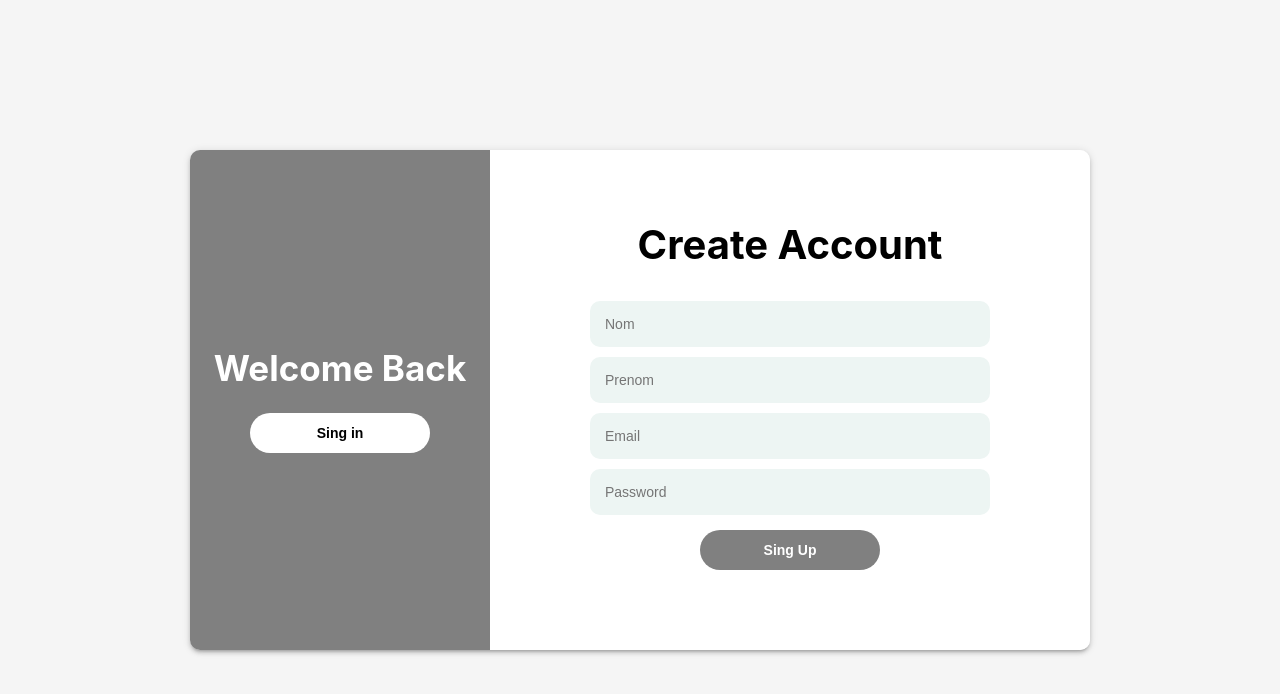
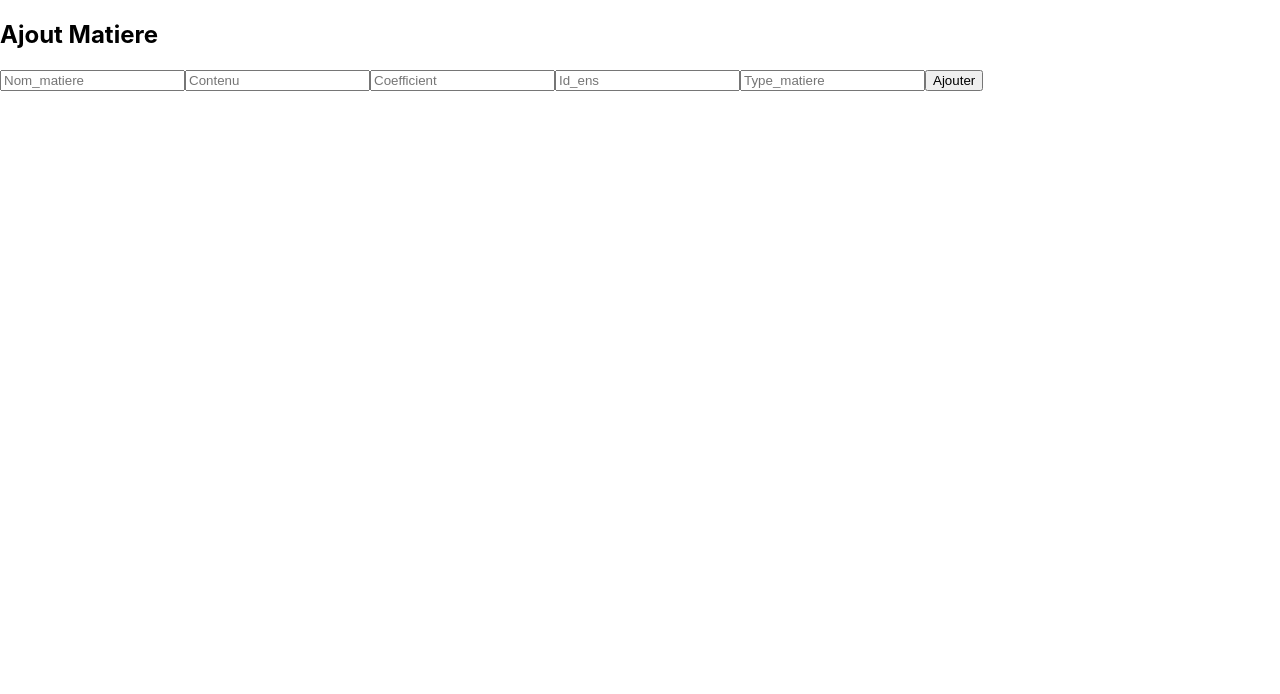
Before and after one commit to Dalel1akremi/gestion-des-notes, a React (Create React App) app in the folder frontend/: page / in a window 1280 px wide. Shown: the top 694 px of the page. Built offline with nearby package versions, Linux system fonts and the light colour scheme.

Commit message:
feat add` affiche  ajout modif archiver matiere `frontend

```diff
--- a/frontend/package.json
+++ b/frontend/package.json
@@ -8,6 +8,7 @@
     "@testing-library/user-event": "^13.5.0",
     "axios": "^1.6.2",
     "react": "^18.2.0",
+    "react-bootstrap": "^2.9.1",
     "react-dom": "^18.2.0",
     "react-router-dom": "^6.20.0",
     "react-scripts": "5.0.1",
--- a/frontend/src/App.js
+++ b/frontend/src/App.js
@@ -1,5 +1,5 @@
 import React from "react";
-import SignupAdmn from "./components/SignupAdmn";
+import AjoutMatiere from "./components/ajoutMatiere";
 
 import './App.css';
 
@@ -7,7 +7,7 @@ function App() {
   return (
 
       <div>
-        <SignupAdmn />
+        <AjoutMatiere />
       </div>
 
 
--- /dev/null
+++ b/frontend/src/components/affichematiere.css
@@ -0,0 +1,101 @@
+
+
+
+  h2{
+
+    text-align: center;
+    font-weight: bold;
+  }
+
+.section-container {
+  margin-top: 10%;
+  border: 1px solid #ccc;
+  background-color: rgba(255, 255, 255, 0.9);
+padding: 2%;
+width: 60%;
+
+}
+
+
+
+
+.category-list li {
+  display: flex;
+  justify-content: space-between;
+  align-items: center;
+  margin-bottom: 10px;
+  font-size: 15px;
+}
+
+.category-list button {
+  margin-left: 10px;
+  background-color: #ff6b6b;
+  color: #fff;
+  border: none;
+  padding: 5px 10px;
+  cursor: pointer;
+  align-self: flex-start;
+}
+
+.category-list button:hover {
+  background-color: #ff4848;
+}
+
+.input-field {
+  width: 100%;
+  padding: 5px;
+  margin-bottom: 10px;
+  border: 1px solid #ccc;
+  border-radius: 4px;
+}
+
+.add-button {
+  background-color: #5bc0de;
+  color: #fff;
+  border: none;
+  padding: 10px 20px;
+  cursor: pointer;
+}
+
+.add-button:hover {
+  background-color: #31b0d5;
+}
+
+.budget-section {
+  margin-top: 40px;
+}
+
+.budget-label {
+  font-size: 30px;
+}
+
+.budget-input {
+  width: 100%;
+  padding: 5px;
+  margin: 5px 0;
+  border: 1px solid #ccc;
+  border-radius: 4px;
+}
+
+.save-budget-button {
+  background-color: #5bc0de;
+  color: #fff;
+  border: none;
+  padding: 10px 20px;
+  cursor: pointer;
+}
+
+.save-budget-button:hover {
+  background-color: #31b0d5;
+}
+.success-message {
+  position: absolute;
+  bottom: -190px; /* Adjust the distance from the bottom as needed */
+  left: 50%;
+  transform: translateX(-50%);
+  background-color: green; /* Change to your desired background color */
+  color: white; /* Change to your desired text color */
+  padding: 10px 20px;
+  border-radius: 5px;
+  font-weight: bold;
+}
--- /dev/null
+++ b/frontend/src/components/ajoutMatiere.jsx
@@ -0,0 +1,99 @@
+import React, { useState, useEffect } from 'react';
+import axios from 'axios';
+
+const AjoutMatiere = () => {
+    const [type_matiere, setType_matiere] = useState('');
+    const [nom_matiere, setNom_Matiere] = useState('');
+    const [coefficient, setCoefficient] = useState('');
+    const [contenu, setContenu] = useState('');
+    const [id_ens, setId_ens] = useState('');
+    const [successMessage, setSuccessMessage] = useState('');
+    const [loading, setLoading] = useState('');
+    const [msg, setMsg] = useState(null);
+
+    const ajout= async (e) => {
+        e.preventDefault();
+        try {
+
+
+            await axios.post('http://localhost:5000/ajoutMatiere', {
+                nom_matiere: nom_matiere,
+                contenu: contenu,
+                type_matiere:type_matiere,
+                coefficient:coefficient,
+                id_ens:id_ens
+              });
+
+
+              window.location = "/Affichematiere";
+            } catch (error) {
+                if (error.response) {
+                    setMsg(error.response.data.msg);
+                }
+            }
+        }
+    return (
+      <div>
+        <div className="essential-section">
+          <div className="middle-section">
+
+              <h2>Ajout Matiere</h2>
+              <form  className="ajout" onSubmit={ajout}  >
+              <input
+                type="text"
+                placeholder="Nom_matiere"
+                name="Nom_matiere"
+                value={nom_matiere}
+                onChange={(e) => setNom_Matiere(e.target.value)}
+                required
+                className="input"
+              />
+              <input
+                type="text"
+                placeholder="Contenu"
+                name="Contenu"
+                value={contenu}
+                onChange={(e) => setContenu(e.target.value)}
+                required
+                className="input"
+              />
+              <input
+                type="text"
+                placeholder="Coefficient"
+                name="Coefficient"
+                value={coefficient}
+                onChange={(e) => setCoefficient(e.target.value)}
+                required
+                className="input"
+              />
+              <input
+                type="text"
+                placeholder="Id_ens"
+                name="Id_ens"
+                value={id_ens}
+                onChange={(e) => setId_ens(e.target.value)}
+                required
+                className="input"
+              />
+              <input
+                type="text"
+                placeholder="Type_matiere"
+                name="Type_matiere"
+                value={type_matiere}
+                onChange={(e) => setType_matiere(e.target.value)}
+                required
+                className="input"
+              />
+              <a href ="/Affichematiere"><button type="button" className="btn btn-secondary">
+                Ajouter
+              </button></a>
+            </form>
+          </div>
+        </div>
+
+        {successMessage && <p className="success-message">{successMessage}</p>}
+      </div>
+    );
+  };
+
+  export default AjoutMatiere;
```
Also changed, not shown: frontend/src/components/Affichematiere.jsx (added, +114 -0 lines), frontend/src/components/modifierMatiere.jsx (added), 2 other files (tests, documents, lock files or other folders).
